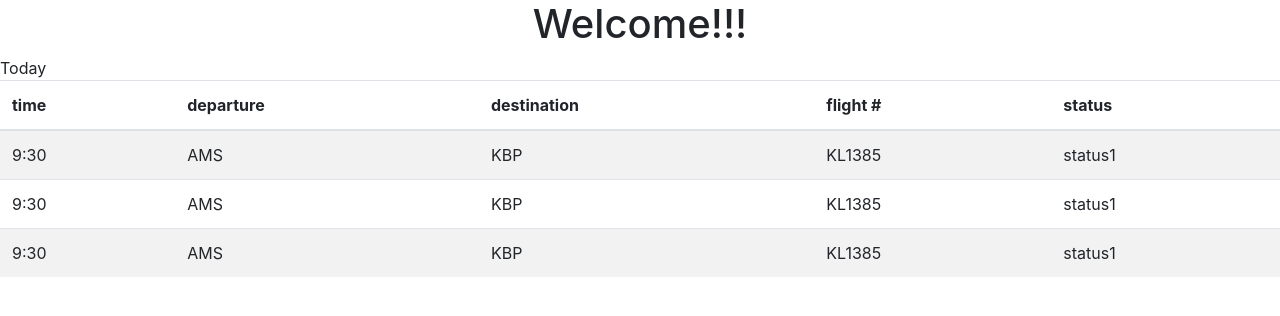
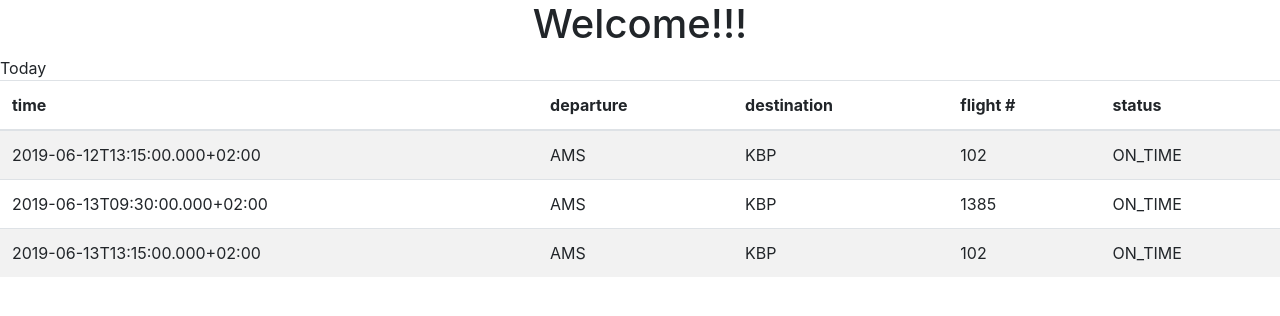
Before and after one commit to AliaksandrSith/flight-status, an Angular app: page /flights-status in a window 1280 px wide. Shown: the top 316 px of the page. Built offline with nearby package versions, Linux system fonts and the light colour scheme.

Commit message:
feat: display init data

```diff
--- a/src/app/app.module.ts
+++ b/src/app/app.module.ts
@@ -4,6 +4,8 @@ import { NgModule } from '@angular/core';
 import { AppRoutingModule } from './app-routing.module';
 import { AppComponent } from './app.component';
 import { FlightsStatusComponent } from './flights-status/flights-status.component';
+
+import { HttpClientModule } from '@angular/common/http';
 
 @NgModule({
   declarations: [
@@ -12,6 +14,7 @@ import { FlightsStatusComponent } from './flights-status/flights-status.componen
   ],
   imports: [
     BrowserModule,
+    HttpClientModule,
     AppRoutingModule
   ],
   providers: [],
--- /dev/null
+++ b/src/app/common/services/flights-status.service.ts
@@ -0,0 +1,16 @@
+import { Injectable } from '@angular/core';
+import { HttpClient } from '@angular/common/http';
+import { Observable } from 'rxjs';
+
+@Injectable({
+  providedIn: 'root'
+})
+export class FlightsStatusService {
+
+  constructor(private http: HttpClient) {}
+
+  public getFlightsStatus(): Observable<any> {
+    // TODO: use real backend API
+    return this.http.get('./assets/mocks/AMS-KBP-2019-06-12.json');
+  }
+}
--- a/src/app/flights-status/flights-status.component.html
+++ b/src/app/flights-status/flights-status.component.html
@@ -12,26 +12,18 @@
     </tr>
   </thead>
   <tbody >
-    <tr>
-      <td>9:30</td>
-      <td>AMS</td>
-      <td>KBP</td>
-      <td>KL1385</td>
-      <td>status1</td>
-    </tr>
-    <tr>
-      <td>9:30</td>
-      <td>AMS</td>
-      <td>KBP</td>
-      <td>KL1385</td>
-      <td>status1</td>
-    </tr>
-    <tr>
-      <td>9:30</td>
-      <td>AMS</td>
-      <td>KBP</td>
-      <td>KL1385</td>
-      <td>status1</td>
+    <tr *ngFor="let flight of flights">
+        <td>
+            <ul class="list-group">
+              <li *ngFor="let leg of flight.flightLegs">
+                {{ leg.departureInformation.times.scheduled }}
+              </li>
+            </ul>
+          </td>
+      <td>{{ flight.route[0] }}</td>
+      <td>{{ flight.route[1] }}</td>
+      <td>{{ flight.flightNumber }}</td>
+      <td>{{ flight.flightStatusPublic}}</td>
     </tr>
   </tbody>
 </table>
--- a/src/app/flights-status/flights-status.component.ts
+++ b/src/app/flights-status/flights-status.component.ts
@@ -1,4 +1,5 @@
 import { Component, OnInit } from '@angular/core';
+import { FlightsStatusService } from '../common/services/flights-status.service';
 
 @Component({
   selector: 'app-flights-status',
@@ -7,9 +8,14 @@ import { Component, OnInit } from '@angular/core';
 })
 export class FlightsStatusComponent implements OnInit {
 
-  constructor() { }
+  flights: any;
+
+  constructor(private flightStatusService: FlightsStatusService) { }
 
   ngOnInit() {
+    this.flightStatusService.getFlightsStatus().subscribe( (data) => {
+      this.flights = data.operationalFlights;
+    });
   }
 
 }
```
Also changed, not shown: angular.json (line endings or trailing spaces), src/assets/mocks/AMS-KBP-2019-06-12.json (renamed from src/app/mock/AMS-KBP-2019-06-12.json), 1 other file (tests, documents, lock files or other folders).
